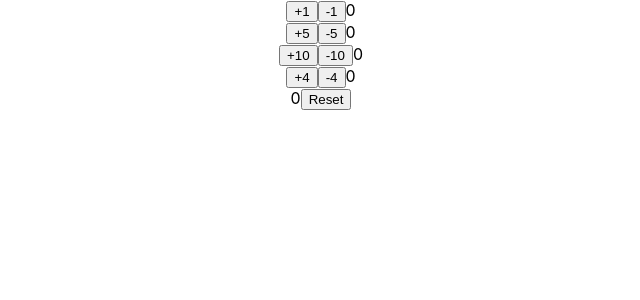
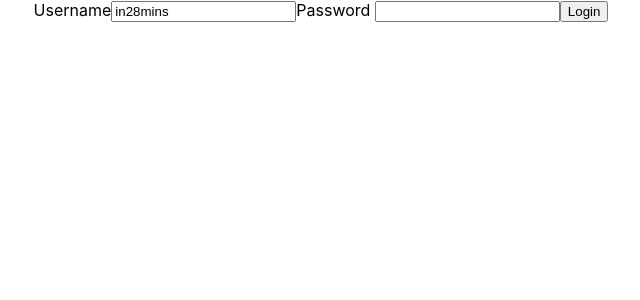
Before and after one commit to krbmurugan/demoTest, a React (Create React App) app: page / in a window 1280 px wide. Shown: the top 300 px of the page, without its empty margins (319-959 px from the left). Built offline with nearby package versions, Linux system fonts and the light colour scheme.

Commit message:
commit 1/16

```diff
--- a/package.json
+++ b/package.json
@@ -9,6 +9,7 @@
     "axios": "^0.21.1",
     "react": "^17.0.1",
     "react-dom": "^17.0.1",
+    "react-router-dom": "^5.2.0",
     "react-scripts": "4.0.1",
     "web-vitals": "^0.2.4"
   },
--- a/src/App.js
+++ b/src/App.js
@@ -1,6 +1,7 @@
 import React, { Component } from 'react';
 import FirstComponent from './components/learn/firstAndSecond';
 import Counter from './components/counter/counter'
+import TodoApp from './components/todo/todo'
 import axios from 'axios';
 import './App.css';
 
@@ -23,7 +24,8 @@ class App extends Component {
   render() {
     return (
       <div className="App">
-        <Counter />
+        {/* <Counter /> */}
+        <TodoApp />
       </div>
     );
   }
--- a/src/components/todo/todo.jsx
+++ b/src/components/todo/todo.jsx
@@ -1,13 +1,130 @@
 import React, { Component } from 'react'
+import { BrowserRouter as Router, Route } from 'react-router-dom'
 
-class Todo extends Component {
+class TodoApp extends Component {
     constructor(props) {
         super(props);
         this.state = {}
     }
     render() {
-        return (  );
+        return (
+            <div>
+                <Router>
+                    <>
+                        <Route path="/" exact component={LoginComponent} />
+                        <Route path="/login" component={LoginComponent} />
+                        <Route path="/welcome" component={WelcomeComponent} />
+                    </>
+                </Router>
+            </div>
+
+        );
     }
 }
 
-export default Todo;
+class LoginComponent extends Component {
+    constructor(props) {
+        super(props);
+        this.state = {
+            unname: 'in28mins',
+            pword: '',
+            loginSuccess: false,
+            loginFailed: false
+        }
+        this.handleUNameChange = this.handleUNameChange.bind(this)
+        this.handlePWordChange = this.handlePWordChange.bind(this)
+        this.handleChange = this.handleChange.bind(this);
+        this.login = this.login.bind(this);
+
+    }
+
+    handlePWordChange(event) {
+        console.log(event.target.value);
+        this.setState({ pword: event.target.value });
+
+    }
+
+    handleUNameChange(event) {
+        // console.log(event.target.value);
+        this.setState({ unname: event.target.value });
+
+    }
+
+    handleChange(event) {
+        //when using common handle change method, note the state variable name is name as the form element name
+        /*
+        this.state = {
+            unname: 'in28minsss',
+            pword: ''
+        }
+        <input type='text' name='unname'
+        <input type='password' name='pword'
+         */
+        // console.log(event.target.name, '==', event.target.value, this.state);
+        this.setState({
+            [event.target.name]: event.target.value
+        })
+        // console.log(this.state)
+
+    }
+
+    login() {
+        // console.log('login clicked..', this.state.unname, '/', this.state.pword)
+        if (this.state.unname === 'in28mins' && this.state.pword === 'dummy') {
+            this.props.history.push('/welcomesdf')
+            console.log('Login Success')
+            this.setState({
+                loginSuccess: true,
+                loginFailed: false
+            })
+        }
+        else {
+            console.log('Invalid credentials')
+            this.setState({
+                loginSuccess: false,
+                loginFailed: true
+            })
+        }
+
+    }
+
+
+    render() {
+        return (<div>
+
+            {/* <ShowInvalidLogin loginSuccess1={this.state.loginSuccess} loginFailed1={this.state.loginFailed} /> */}
+            {this.state.loginSuccess && <div>Login successful</div>}
+            {this.state.loginFailed && <div>Invalid credentials</div>}
+
+            Username<input type='text' name='unname' value={this.state.unname} onChange={this.handleChange} />
+            Password <input type='password' name='pword' value={this.state.pword} onChange={this.handleChange} />
+            <button name='Login' value='Login' onClick={this.login}>Login</button>
+
+        </div>);
+    }
+}
+/*
+function ShowInvalidLogin(props) {
+    console.log('Inside ...', props.loginSuccess1, '=', props.loginFailed1);
+    if (props.loginSuccess1)
+        return <div>Login successful</div>
+    if (props.loginFailed1) {
+        return <div>Invalid credentials</div>
+    }
+    return null;
+} */
+
+class WelcomeComponent extends Component {
+    constructor(props) {
+        super(props);
+        this.state = {}
+    }
+    render() {
+        return (<div>Welcome to My ToDo application</div>);
+    }
+}
+
+
+
+
+export default TodoApp;
```
Also changed, not shown: 2 other files (tests, documents, lock files or other folders).
